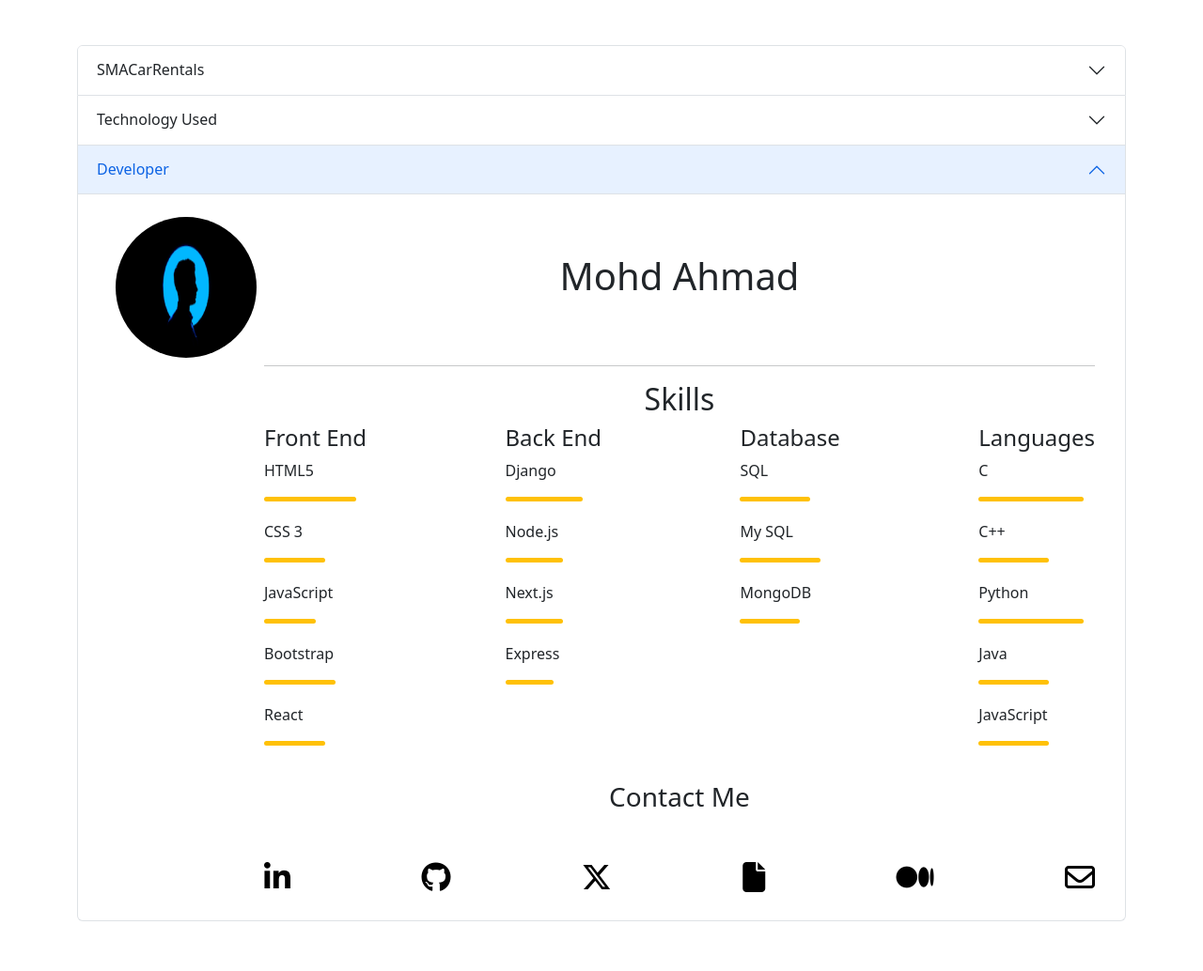
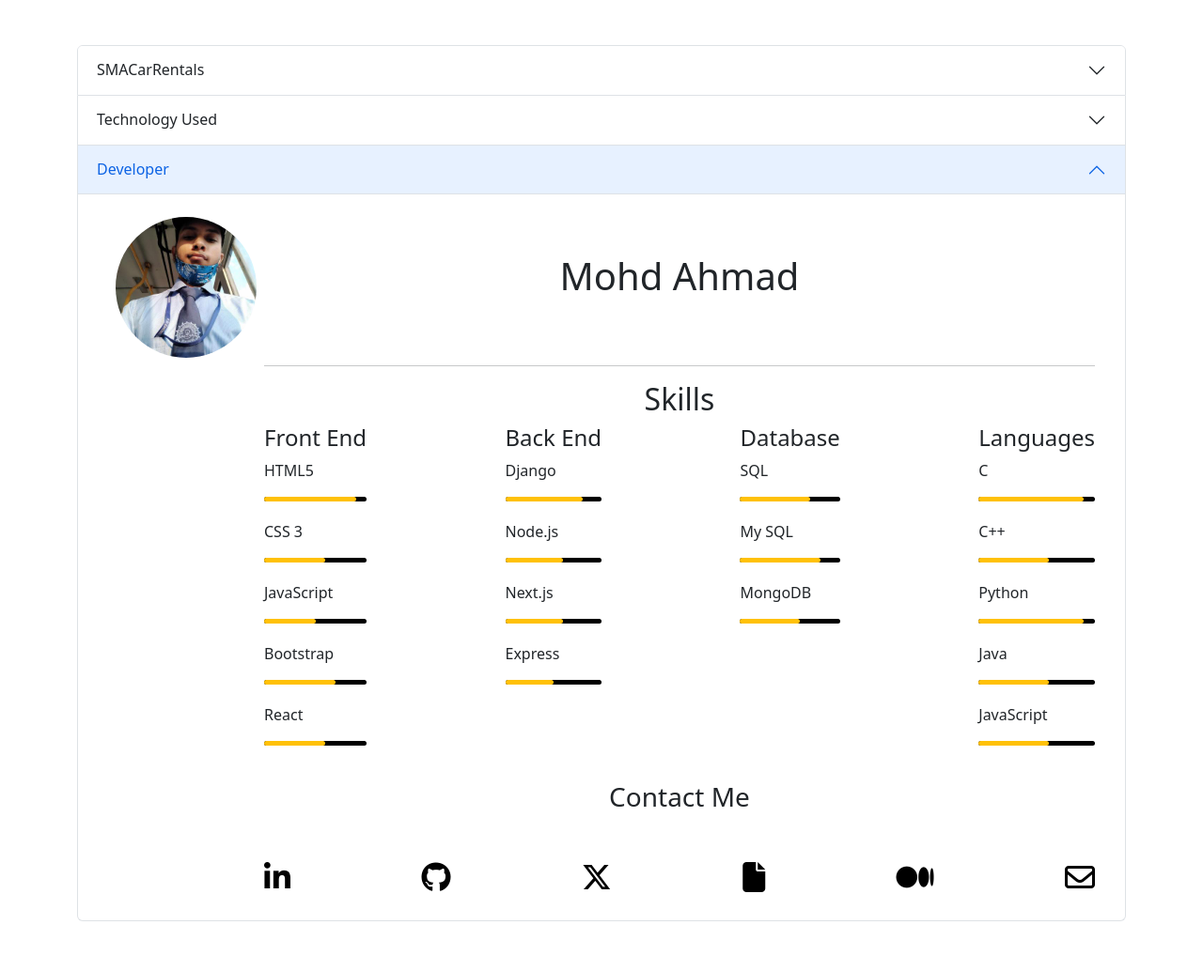
Before and after one commit to mohdahmadatwork/SMACarRetals, a Django app: page /about/ in a window 1280 px wide. Shown: the part 74-1108 px from the top of the page at 94% size. Run offline with Django 4.2, Linux system fonts and the light colour scheme; tables that the repository leaves empty hold one stand-in row (values such as "Sample post"); some libraries are stand-ins or nearby versions.

Commit message:
minor changes in about.html

```diff
--- a/home/static/css/main.css
+++ b/home/static/css/main.css
@@ -304,6 +304,9 @@
     margin-bottom: 20px;
     border-radius: 20px;
 }
+.bar{
+    background-color: black !important;
+}
 
 .skillset ul li span{
     display: block;
--- a/home/templates/about.html
+++ b/home/templates/about.html
@@ -98,7 +98,7 @@ About
             <div class="accordion-body">
               <div class="container d-flex ">
                 <div class="d-inline ">
-                  <img id="profileimgpre" src="../static/home/developerimage.png" class=" rounded-circle m-2" width="150" height="150" alt="Profile-Image" title="Profile Image" style="cursor:pointer;" >
+                  <img id="profileimgpre" src="../static/home/developerimage.jpg" class=" rounded-circle m-2" width="150" height="150" alt="Profile-Image" title="Profile Image" style="cursor:pointer;" >
                 </div>
                 <div class="d-inline" style="width:100%;">
                   <div class="d-flex text-center justify-content-center" style="width:100%; height:150px;" >
```
Also changed, not shown: home/static/home/developerimage.jpg (added), home/static/home/developerimage.png (deleted).
